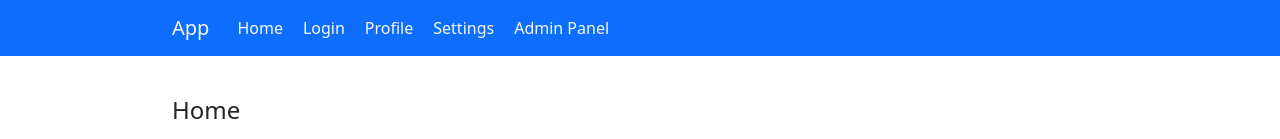
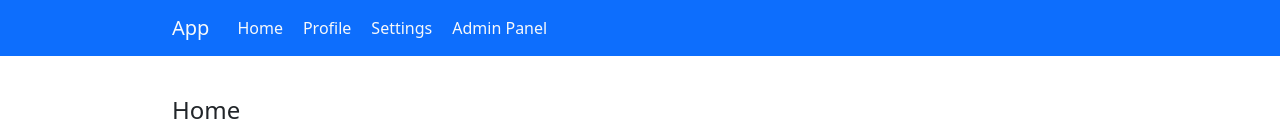
Before and after one commit to Yskrim/3813ICT-Assignment-5343594, an Angular app in the folder project/: page /home in a window 1280 px wide. Shown: the top 139 px of the page. Built offline with nearby package versions, Linux system fonts and the light colour scheme.

Commit message:
fix login and nav

```diff
--- a/project/src/app/app.html
+++ b/project/src/app/app.html
@@ -1,12 +1,19 @@
 <nav class="navbar navbar-expand bg-primary text-light mb-4">
 	<div class="container w-75">
 		<div class="d-flex align-items-center gap-1 w-100">
+			@if (auth.currentUser(); as user) {
 				<a class="navbar-brand text-light me-3" routerLink="/home">App</a>
+
 				<a class="nav-link text-light px-2" routerLink="/home">Home</a>
+				@if (!user) {
 					<a class="nav-link text-light px-2" routerLink="/login">Login</a>
+				}
 				<a class="nav-link text-light px-2" routerLink="/user-profile">Profile</a>
 				<a class="nav-link text-light px-2" routerLink="/user-profile-settings">Settings</a>
+				@if (user?.role === 'groupAdmin' || user?.role === 'superAdmin') {
 					<a class="nav-link text-light px-2" routerLink="/admin-panel">Admin Panel</a>
+				}
+			}
 		</div>
 	</div>
 </nav>
--- a/project/src/app/app.ts
+++ b/project/src/app/app.ts
@@ -1,14 +1,32 @@
-import { Component, signal } from '@angular/core';
-import { RouterLink, RouterOutlet } from '@angular/router';
+import { Component, OnInit, signal } from '@angular/core';
+import { Router, RouterLink, RouterOutlet } from '@angular/router';
+import { User, AdminRequest, Group, Channel } from './models'
+import { AuthService } from './services/auth.service';
 
 
 @Component({
-  imports: [ RouterOutlet, RouterLink ],
+  imports: [ RouterLink, RouterOutlet],
   selector: 'app-root',
   styleUrl: './app.css',
   templateUrl: './app.html',
 })
 
-export class App {
+export class App implements OnInit{
   protected readonly title = signal('project');
+
+  user: User | null = null;
+
+  constructor(
+    protected auth: AuthService,
+    private router: Router,
+
+  ) {}
+
+  ngOnInit(): void {
+    const currentUser = this.auth.currentUser();
+    if (!currentUser) {
+      this.router.navigate(['/login']);
+      return;
+    }
+  }
 }
```
Lines whose indentation alone changed are shown as unchanged.
